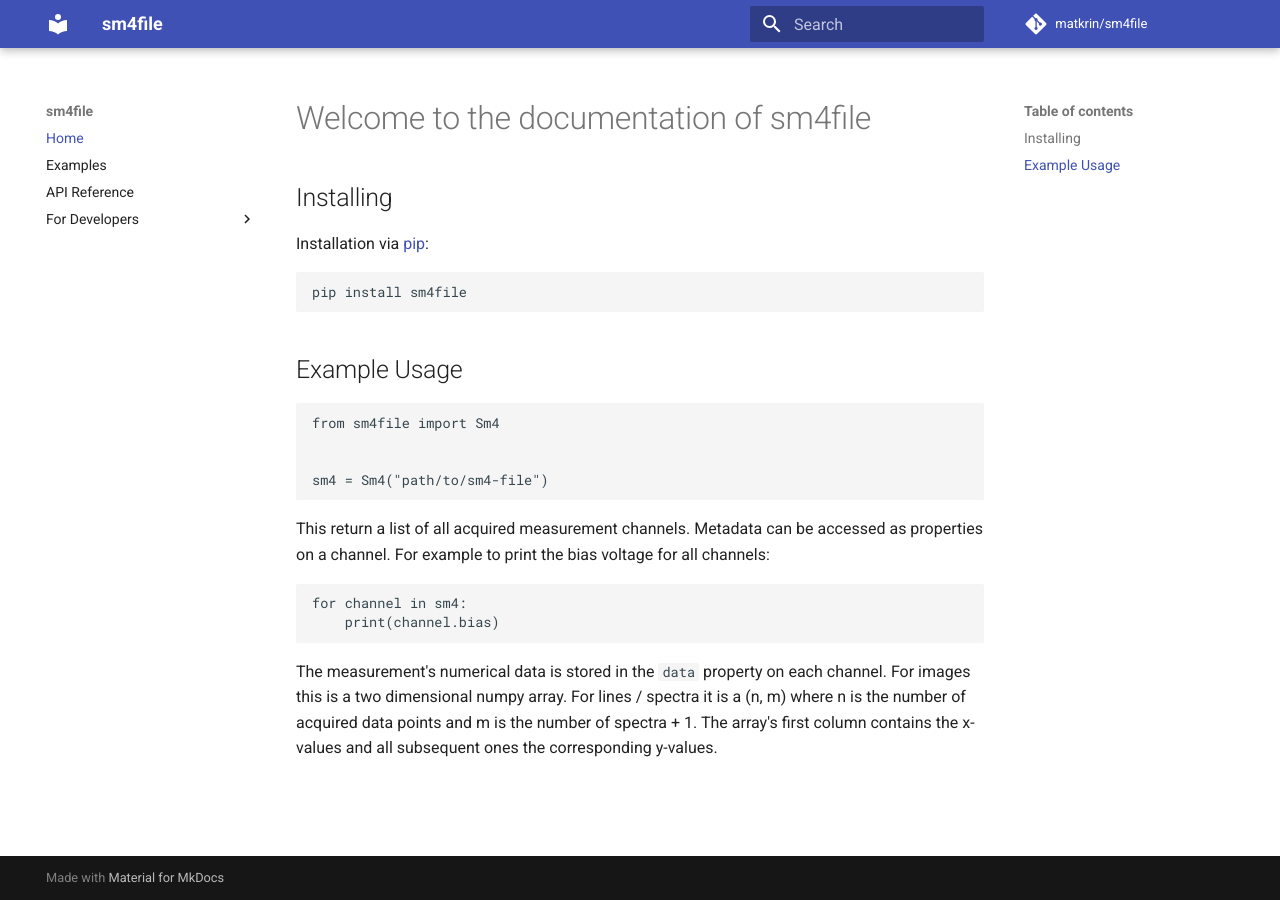
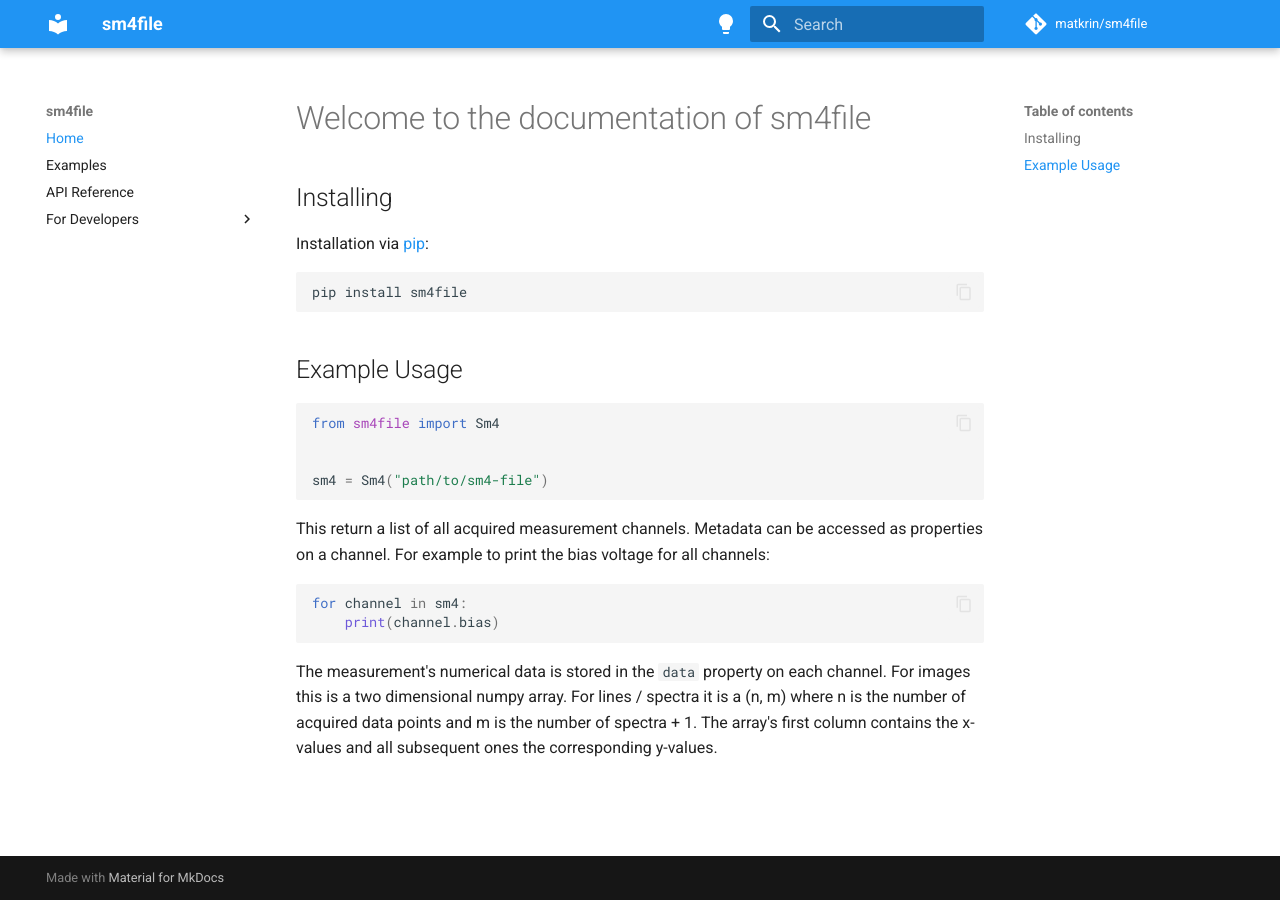
Before and after one commit to matkrin/sm4file, an MkDocs documentation site: the page built from docs/index.md, in a window 1280 px wide. Built offline with MkDocs 1.6.1 and Material for MkDocs 9.7.7, drawn with Linux system fonts in a browser that asks for light colours; comment, search, counter and statistics services are not loaded.

Commit message:
Feat: Doc website improvements

```diff
--- a/mkdocs.yml
+++ b/mkdocs.yml
@@ -4,6 +4,24 @@
 
 theme:
   name: "material"
+  features:
+    - content.code.copy
+  palette:
+    # Palette toggle for light mode
+    - media: "(prefers-color-scheme: light)"
+      primary: blue
+      scheme: default
+      toggle:
+        icon: material/lightbulb
+        name: Switch to dark mode
+
+    # Palette toggle for dark mode
+    - media: "(prefers-color-scheme: dark)"
+      primary: blue
+      scheme: slate
+      toggle:
+        icon: material/lightbulb-outline
+        name: Switch to light mode
 
 repo_name: matkrin/sm4file
 repo_url: https://github.com/matkrin/sm4file
@@ -23,3 +41,13 @@
     handlers:
       python:
         paths: [.]
+
+
+markdown_extensions:
+  - pymdownx.highlight:
+      anchor_linenums: true
+      line_spans: __span
+      pygments_lang_class: true
+  - pymdownx.inlinehilite
+  - pymdownx.snippets
+  - pymdownx.superfences
```
